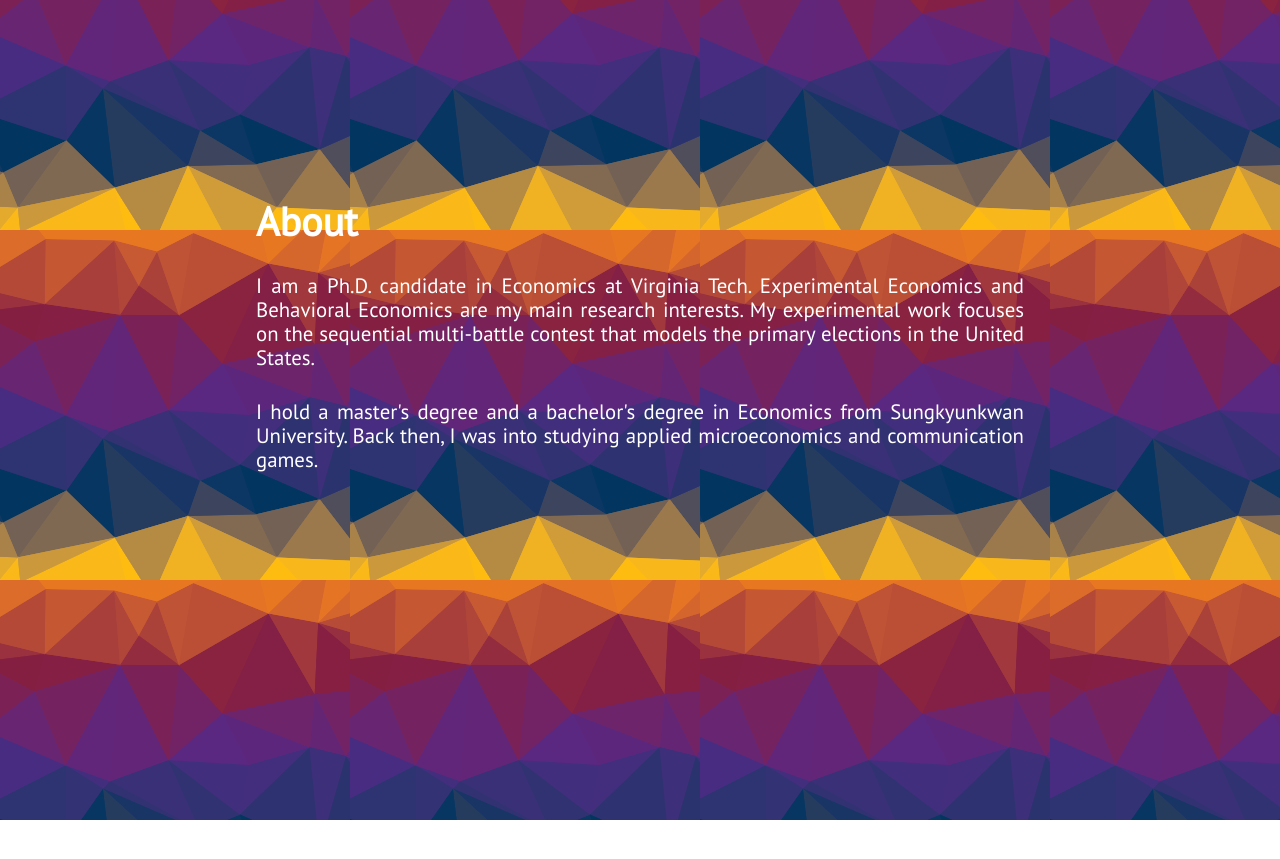
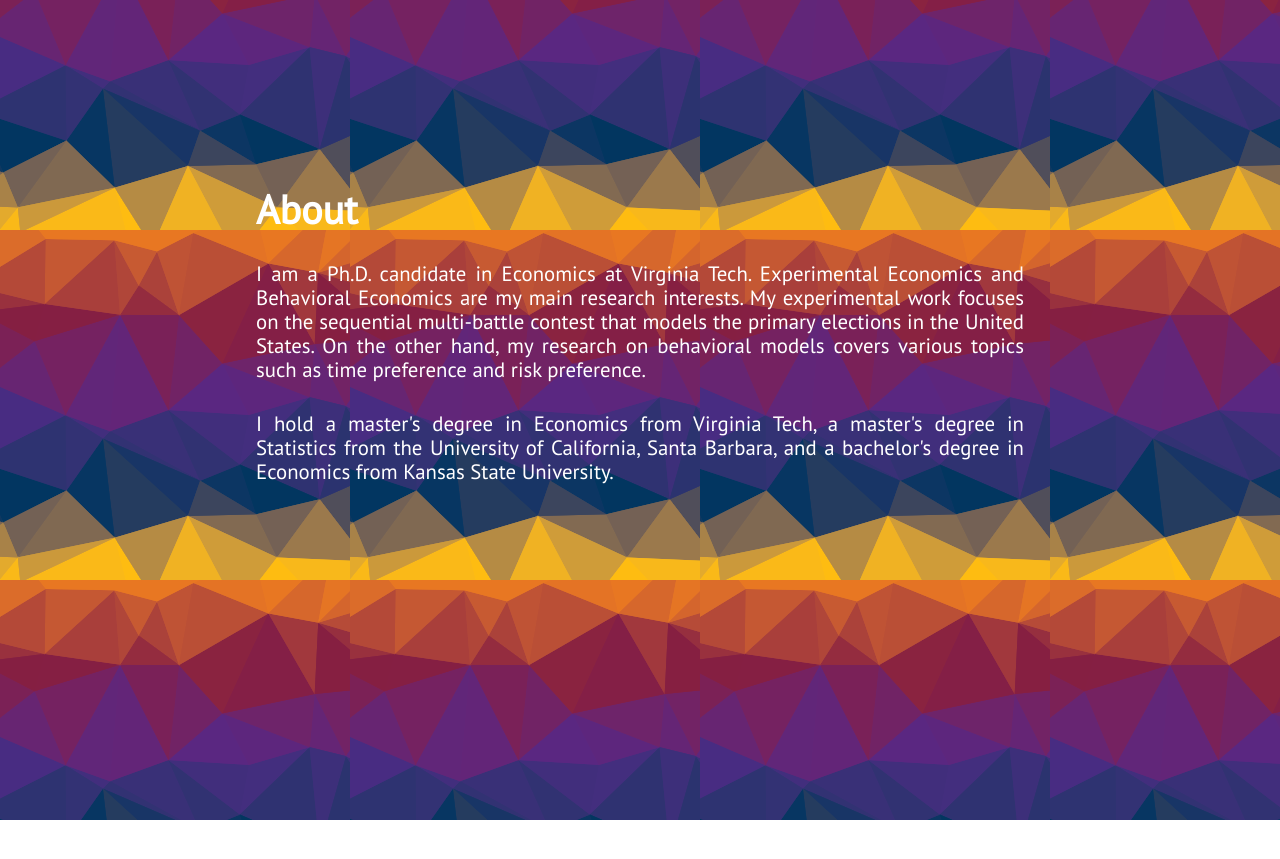
Before and after one commit to KevinKCV/kevinzou, a Jekyll site: the page built from index.html, in a window 1280 px wide and 900 px high, scrolled down 2080 px. Shown: the top 859 px of the window. Built offline with Jekyll 4.4.1, drawn with Linux system fonts in a browser that asks for light colours; nearby versions of some CDN libraries.

Commit message:
Update 01about.html

```diff
--- a/_includes/01about.html
+++ b/_includes/01about.html
@@ -6,9 +6,12 @@
                 I am a Ph.D. candidate in Economics at Virginia Tech.
                 Experimental Economics and Behavioral Economics are my main research interests.
                 My experimental work focuses on the sequential multi-battle contest that models the primary elections in the United States.
+                On the other hand, my research on behavioral models covers various topics such as time preference and risk preference.
             </p>
             <p class="paragraph-text justify-text">
-                I hold a master's degree and a bachelor's degree in Economics from Sungkyunkwan University. Back then, I was into studying applied microeconomics and communication games.
+                I hold a master's degree in Economics from Virginia Tech,
+                a master's degree in Statistics from the University of California, Santa Barbara,
+                and a bachelor's degree in Economics from Kansas State University.
             </p>
         </div>
     </section>
```
